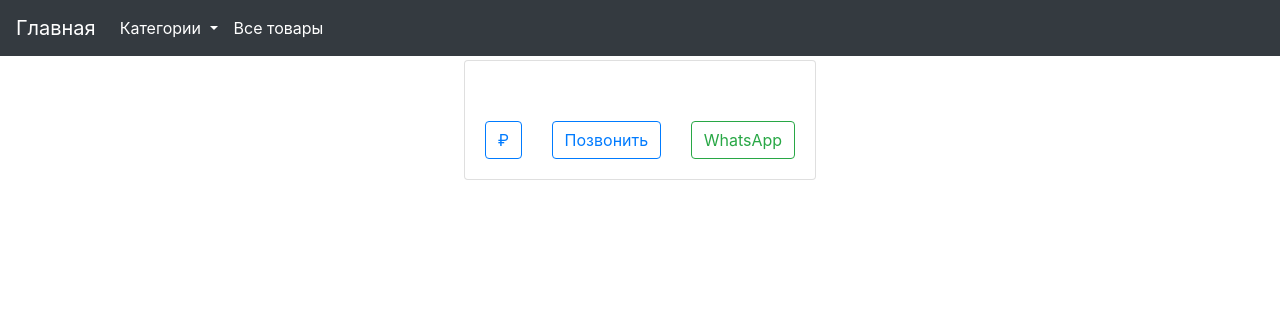
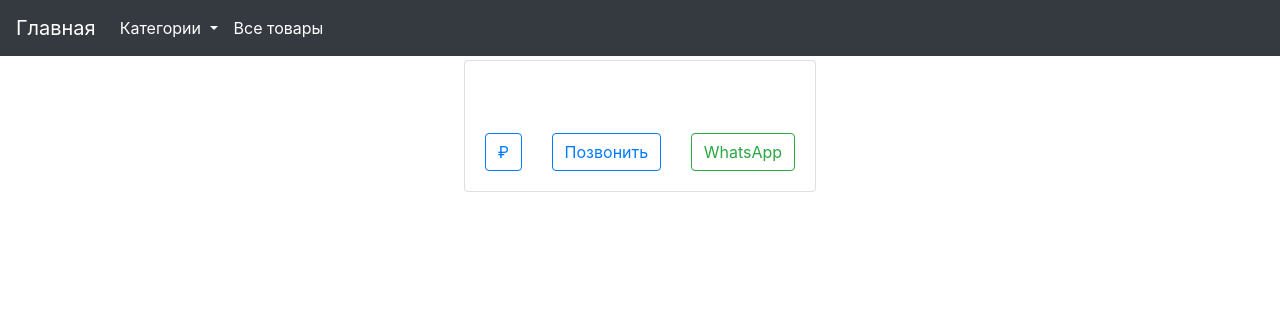
Before and after one commit to YuriyCherniy/micro-shop, a Django app: template local_shop_cms/mainpage/templates/mainpage/main_page_item_list.html in a window 1280 px wide. Shown: the top 316 px of the page. Run offline with Django 3.2, Linux system fonts and the light colour scheme; tables that the repository leaves empty hold one stand-in row (values such as "Sample post"); the template is opened without the code that fills it: values that come from a table or form of the project are taken from there, most other values are stand-ins (such as "Sample title", 1, 10 or a date in 2020); some libraries are stand-ins or nearby versions.

Commit message:
fix: fixed alignment on item card buttons

```diff
--- a/local_shop_cms/mainpage/templates/mainpage/main_page_item_editor_list.html
+++ b/local_shop_cms/mainpage/templates/mainpage/main_page_item_editor_list.html
@@ -22,11 +22,11 @@
     <div class="card mx-auto mb-2" style="width: 22rem;">
       <a href="/items/item-{{ object.item_on_main_page.pk }}"><img src="{{ object.item_on_main_page.image.url }}"
           class="card-img-top" alt="{{ object.item_on_main_page.title }}"></a>
-      <div class="card-body">
+      <div class="card-body" style="display: flex; flex-direction: column;">
         <h5 class="card-title">{{ object.item_on_main_page.title }}</h5>
         <p class="card-text">{{ object.item_on_main_page.description|truncatechars:100 }}</p>
 
-        <div class="row mb-auto">
+        <div class="row mt-auto">
           <a href="{% url 'update_item_on_main_page_url' object.pk %}" class="btn btn-outline-primary mx-auto">Изменить позицию</a>
           <a href="{% url 'delete_item_from_main_page_url' object.pk %}" class="btn btn-outline-danger mx-auto">Удалить</a>
         </div>
--- a/local_shop_cms/mainpage/templates/mainpage/main_page_item_list.html
+++ b/local_shop_cms/mainpage/templates/mainpage/main_page_item_list.html
@@ -14,11 +14,11 @@
     <div class="card mx-auto mb-2" style="width: 22rem;">
       <a href="items/item-{{ object.item_on_main_page.pk }}"><img src="{{ object.item_on_main_page.image.url }}" class="card-img-top"
           alt="{{ object.item_on_main_page.title }}"></a>
-      <div class="card-body">
+      <div class="card-body" style="display: flex; flex-direction: column;">
         <h5 class="card-title">{{ object.item_on_main_page.title }}</h5>
         <p class="card-text">{{ object.item_on_main_page.description|truncatechars:100 }}</p>
 
-        <div class="row mb-auto">
+        <div class="row mt-auto">
           <a href="items/item-{{ object.item_on_main_page.pk }}" class="btn btn-outline-primary mx-auto">{{ object.item_on_main_page.price }} ₽</a>
           <a href="tel:{{ phone_number }}"
             class="btn {% if phone_number %}btn-outline-primary{% else %}btn-outline-danger{% endif %} mx-auto">Позвонить</a>
```
Also changed, not shown: local_shop_cms/showcase/templates/showcase/item_list.html (line endings or trailing spaces).
